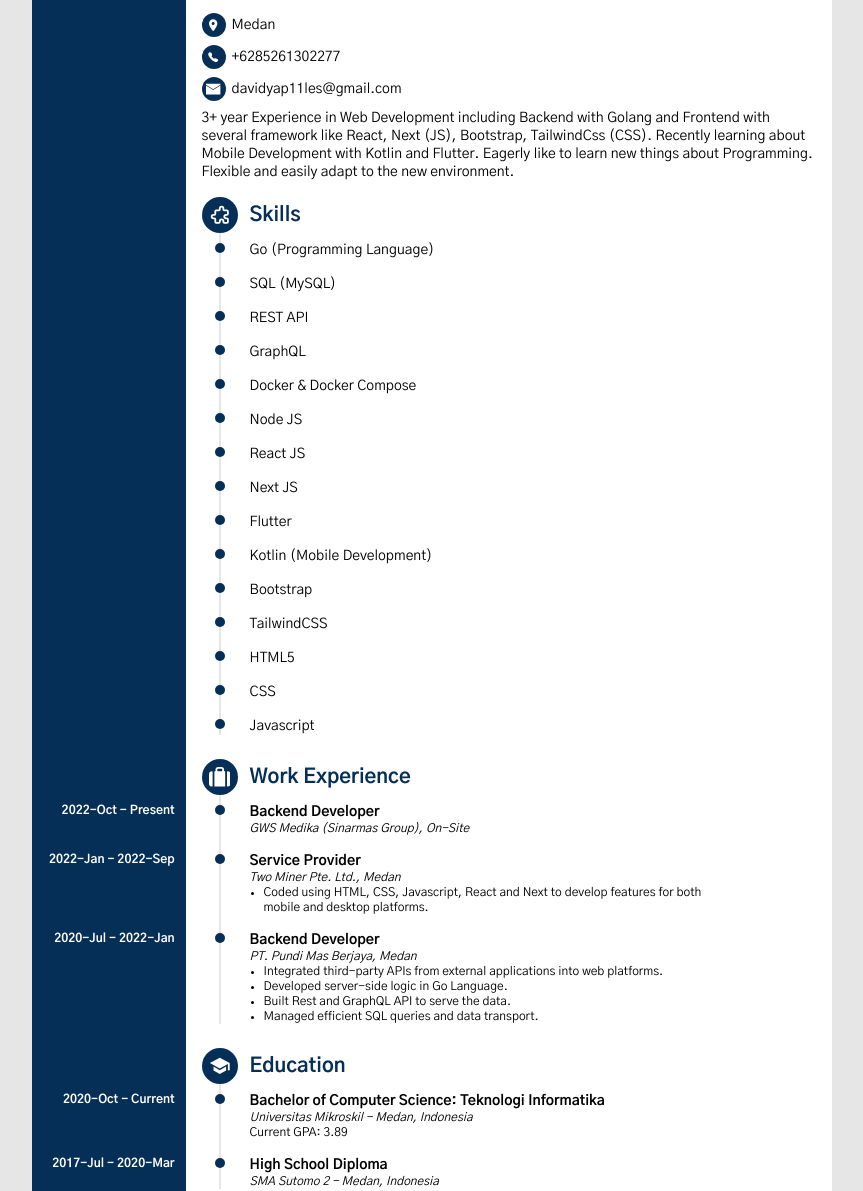
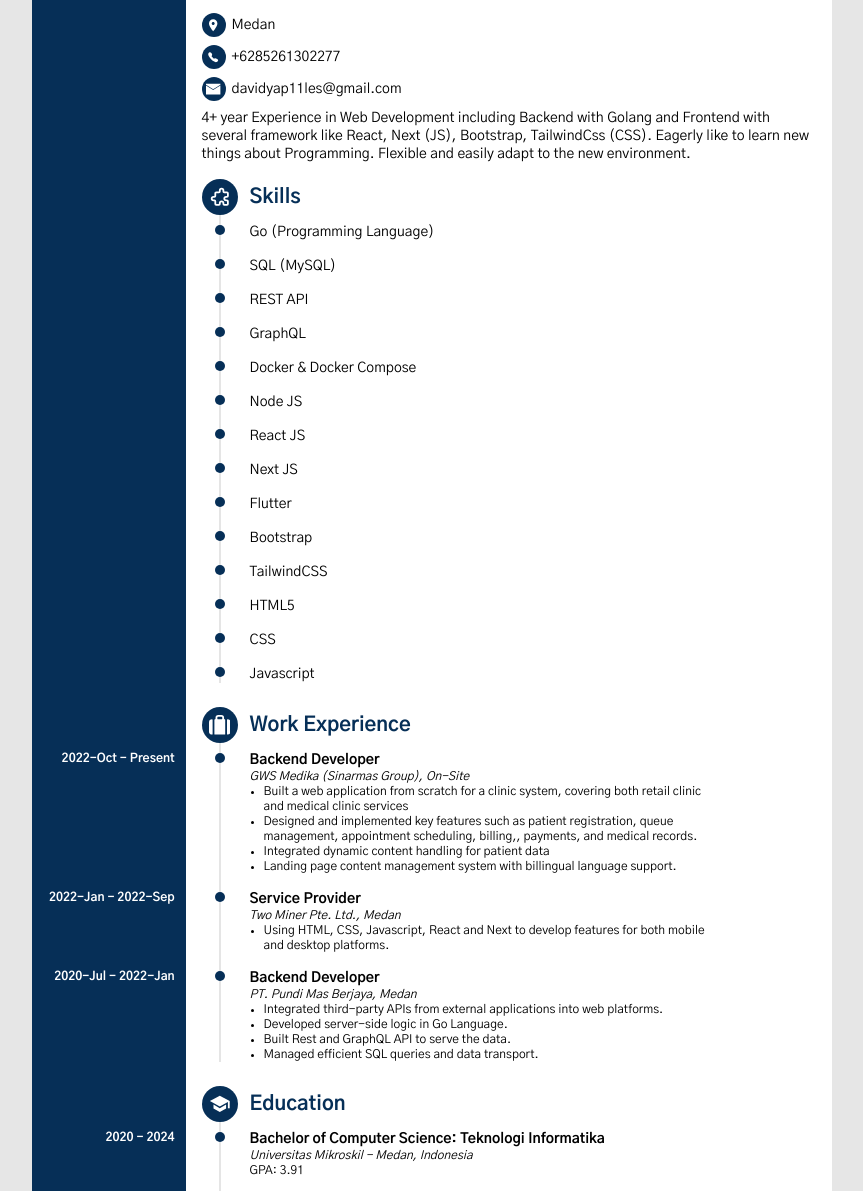
Before and after one commit to david-yappeter/CV, a website: page index.html in a window 1280 px wide. Shown: the part 87-1278 px from the top of the page, without its empty margins (208-1071 px from the left). Drawn offline with Linux system fonts and the light colour scheme.

Commit message:
feat: update cv

```diff
--- a/index.html
+++ b/index.html
@@ -74,8 +74,8 @@
           <div class="small-y-spacer"></div>
           <!-- begin::Bio Description -->
           <p class="small-desc">
-            3+ year Experience in Web Development including Backend with Golang and Frontend with several framework like React, Next (JS),
-            Bootstrap, TailwindCss (CSS). Recently learning about Mobile Development with Kotlin and Flutter. Eagerly like to learn new things about Programming. Flexible and easily adapt to the new
+            4+ year Experience in Web Development including Backend with Golang and Frontend with several framework like React, Next (JS),
+            Bootstrap, TailwindCss (CSS). Eagerly like to learn new things about Programming. Flexible and easily adapt to the new
             environment.
           </p>
           <!-- end::Bio Description -->
@@ -164,13 +164,6 @@
             <!-- begin::Skill Item -->
             <li>
               <div class="dot-before">
-                <p class="small-desc">Kotlin (Mobile Development)</p>
-              </div>
-            </li>
-            <!-- end::Skill Item -->
-            <!-- begin::Skill Item -->
-            <li>
-              <div class="dot-before">
                 <p class="small-desc">Bootstrap</p>
               </div>
             </li>
@@ -231,8 +224,18 @@
                 <p class="small-title">Backend Developer</p>
                 <p class="small-subtitle"><i>GWS Medika (Sinarmas Group), On-Site</i></p>
                 <ul class="inner-section-list smaller-list-content list-disc">
-                  <!-- <li class="small-subtitle">
-                  </li> -->
+                  <li class="small-subtitle">
+                    Built a web application from scratch for a clinic system, covering both retail clinic and medical clinic services
+                  </li>
+                  <li class="small-subtitle">
+                    Designed and implemented key features such as patient registration, queue management, appointment scheduling, billing,, payments, and medical records.
+                  </li>
+                  <li class="small-subtitle">
+                    Integrated dynamic content handling for patient data
+                  </li>
+                  <li class="small-subtitle">
+                    Landing page content management system with billingual language support.
+                  </li>
                 </ul>
               </div>
             </li>
@@ -244,7 +247,7 @@
                 <p class="small-subtitle"><i>Two Miner Pte. Ltd., Medan</i></p>
                 <ul class="inner-section-list smaller-list-content list-disc">
                   <li class="small-subtitle">
-                    Coded using HTML, CSS, Javascript, React and Next to develop features for both mobile and desktop platforms.
+                    Using HTML, CSS, Javascript, React and Next to develop features for both mobile and desktop platforms.
                   </li>
                 </ul>
               </div>
@@ -296,12 +299,12 @@
           <ul class="section-items-container">
             <!-- begin::Personal Education Item -->
             <li>
-              <div class="dot-before aside-content" data-content="2020-Oct - Current">
+              <div class="dot-before aside-content" data-content="2020 - 2024">
                 <p class="small-title">Bachelor of Computer Science: Teknologi Informatika</p>
                 <p class="small-subtitle">
                   <i>Universitas Mikroskil - Medan, Indonesia</i>
                 </p>
-                <p class="small-subtitle">Current GPA: 3.89</p>
+                <p class="small-subtitle">GPA: 3.91</p>
               </div>
             </li>
             <!-- end::Personal Education Item -->
```
Also changed, not shown: dist/index.html.
